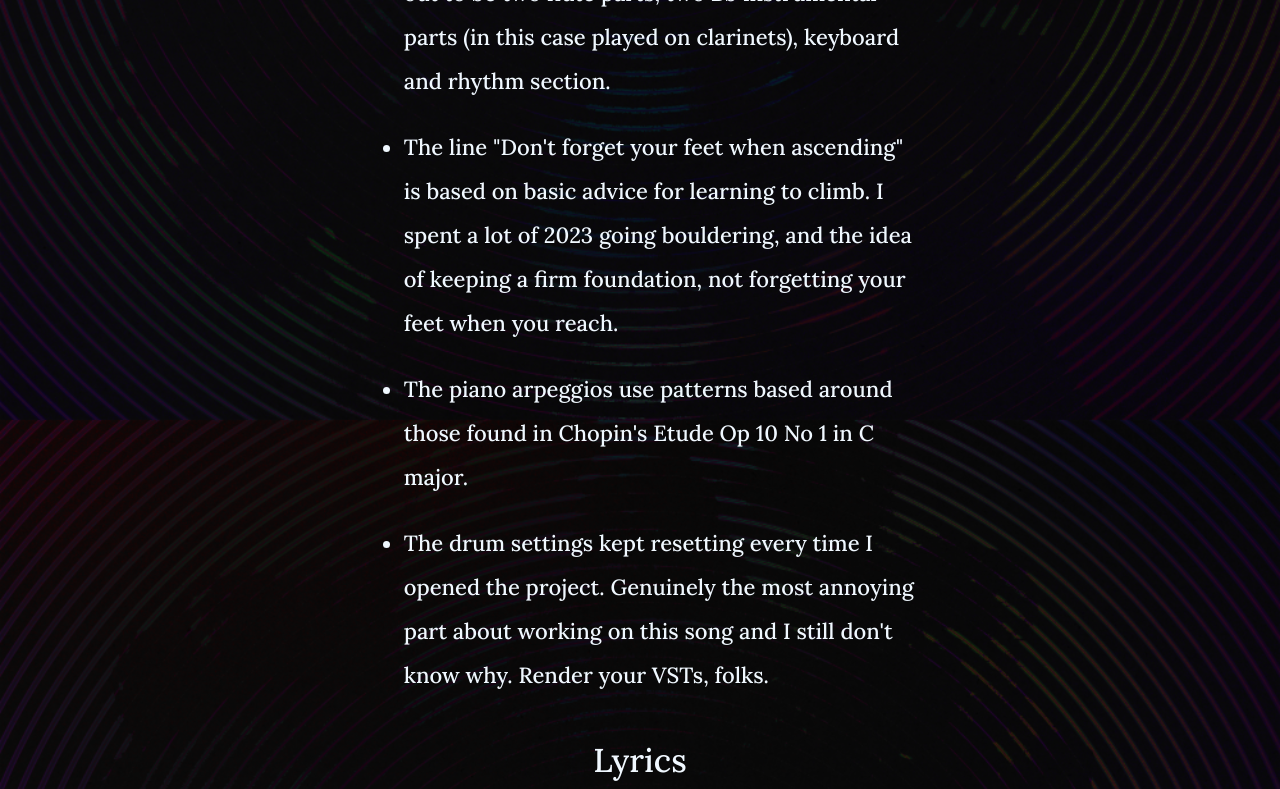
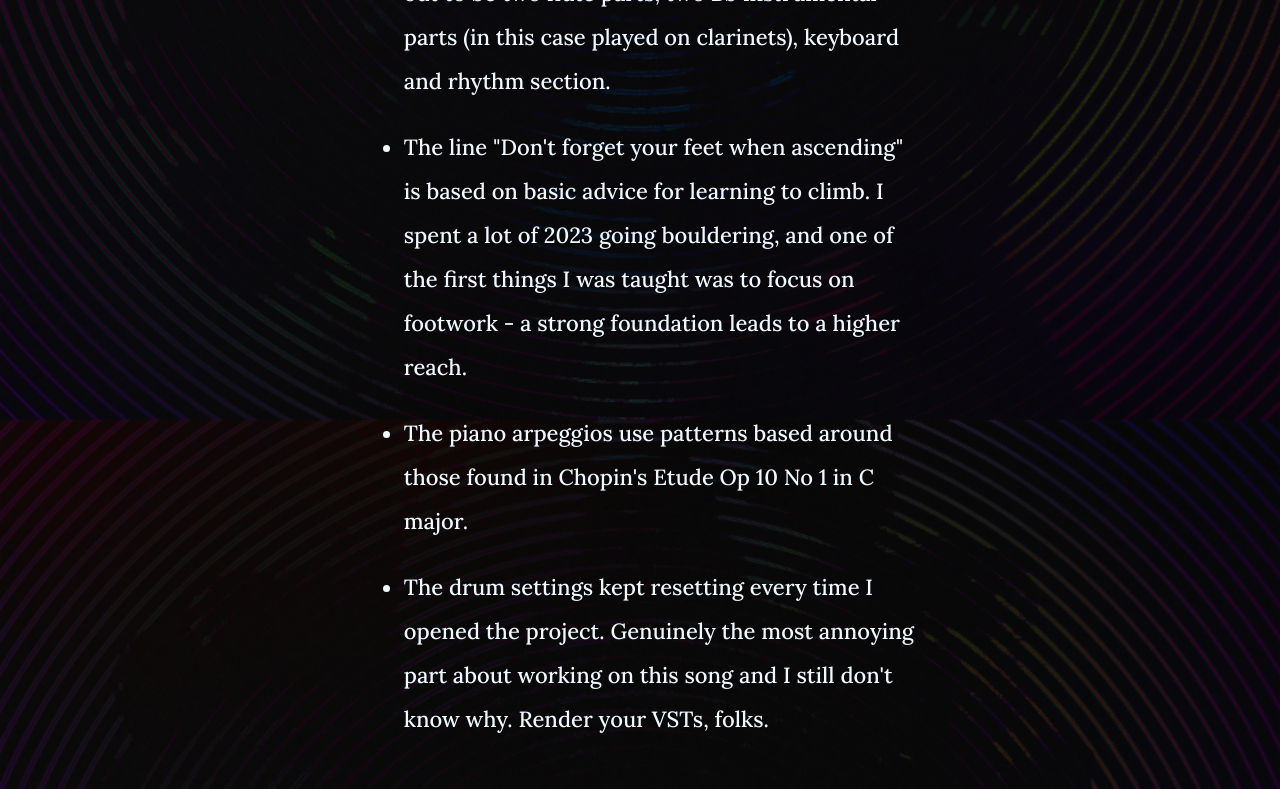
Before and after one commit to jacksorjacksor/jacksorjacksor-portfolio, a plain HTML site: page sam/index.html in a window 1280 px wide. Shown: the part 4700-5489 px from the top of the page. Drawn offline with nearby package versions, Linux system fonts and the light colour scheme.

Commit message:
Vicky updates

```diff
--- a/sam/index.html
+++ b/sam/index.html
@@ -299,8 +299,8 @@
               <li>
                 The line "Don't forget your feet when ascending" is based on
                 basic advice for learning to climb. I spent a lot of 2023 going
-                bouldering, and the idea of keeping a firm foundation, not
-                forgetting your feet when you reach.
+                bouldering, and one of the first things I was taught was to
+                focus on footwork - a strong foundation leads to a higher reach.
               </li>
               <li>
                 The piano arpeggios use patterns based around those found in
@@ -1013,7 +1013,7 @@
                 people will never forget how you made them feel".
               </li>
               <li>
-                Much of the song is about recognising and excepting the
+                Much of the song is about recognising and accepting the
                 different parts of one's self. I was introduced to this notion
                 in counselling, specifically referencing Jung's ideas around
                 <a
```
